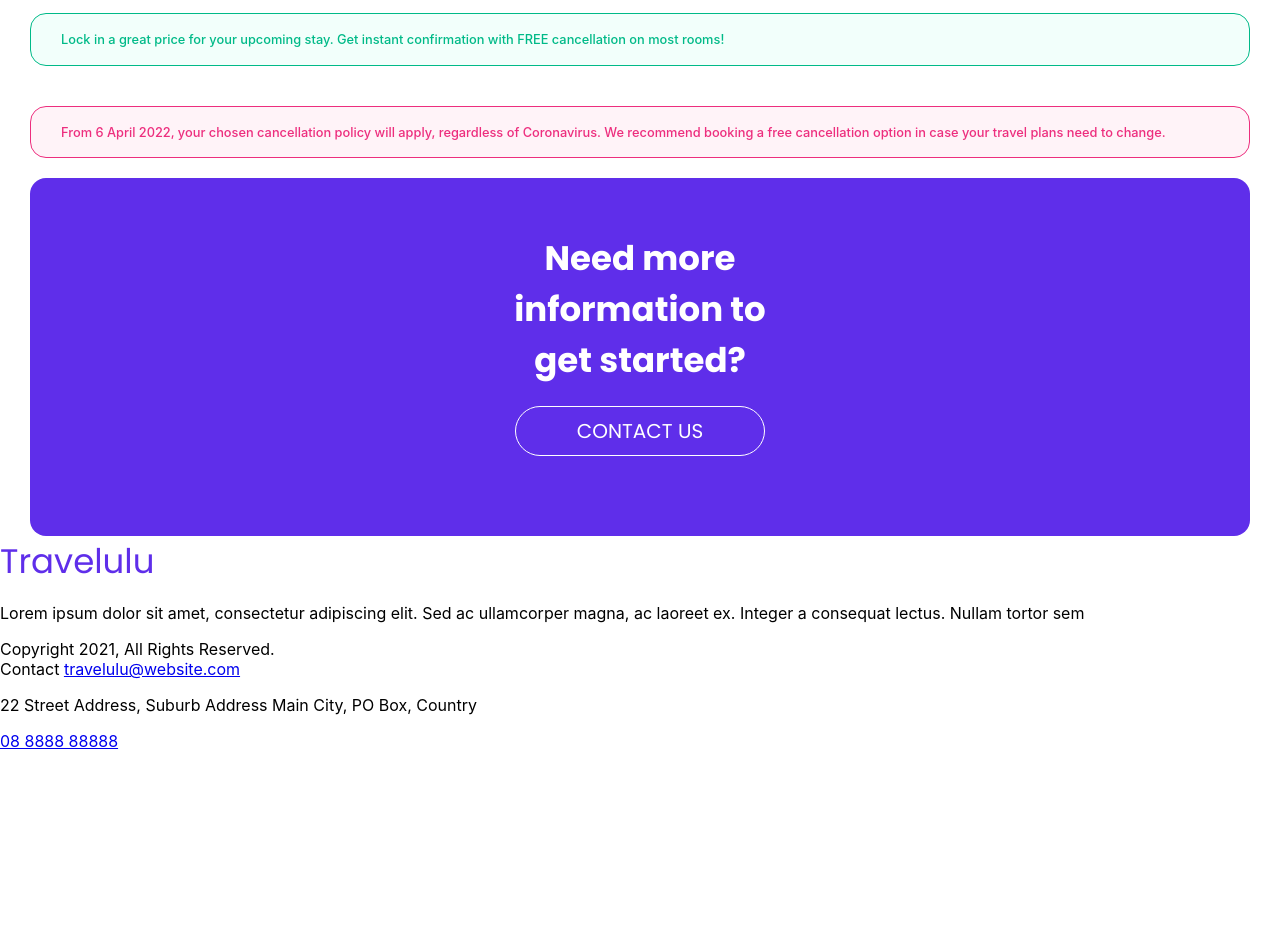
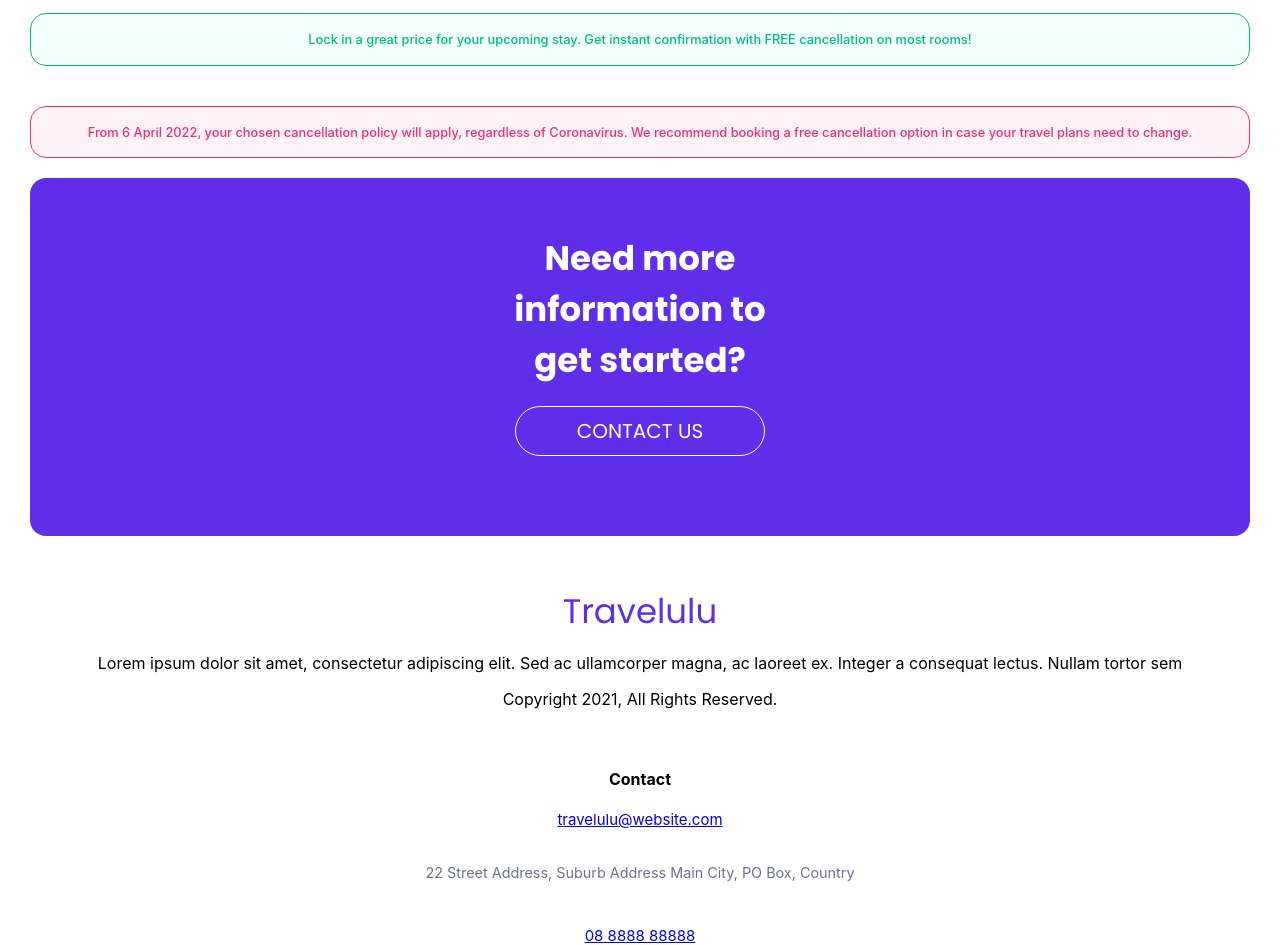
Before and after one commit to jfontdev/202209-w1chwe-Oriol-Raventos-Jordi-, a website: page index.html in a window 1280 px wide. Shown: the part 920-1865 px from the top of the page. Before the commit the page ends 1671 px from the top, so only its background shows below. Drawn offline with nearby package versions, Linux system fonts and the light colour scheme; files that its build step writes are made by us from their sources.

Commit message:
Add footer style

```diff
--- /dev/null
+++ b/sass/componentes/_footer.scss
@@ -0,0 +1,48 @@
+footer {
+  font-family: var(--font-family);
+  display: flex;
+  flex-direction: column;
+  justify-content: center;
+  align-items: center;
+  margin-top: 50px;
+  margin-left: 30px;
+  margin-right: 30px;
+  text-align: center;
+}
+.footer-title {
+  font-family: "Poppins";
+  color: #5f2eea;
+  font-size: 34px;
+}
+
+p {
+  text-align: center;
+}
+
+.footer-contact {
+  display: block;
+}
+.footer-contact span {
+  display: block;
+  margin-top: 60px;
+  font-weight: bold;
+  padding-bottom: 20px;
+}
+
+.footer-contact a {
+  font-size: 15px;
+}
+
+.footer-contact p {
+  padding-top: 20px;
+  font-size: 0.9rem;
+  color: #6e7191;
+}
+
+.footer-contact p {
+  padding-top: 20px;
+  font-size: 0.9rem;
+  color: #6e7191;
+  text-decoration: none;
+  padding-bottom: 30px;
+}
--- a/sass/styles.scss
+++ b/sass/styles.scss
@@ -7,3 +7,4 @@
 @use "./componentes/notifications-comp";
 @use "./componentes/information-box";
 @use "./componentes/footer-comp";
+@use "./componentes/footer";
```
